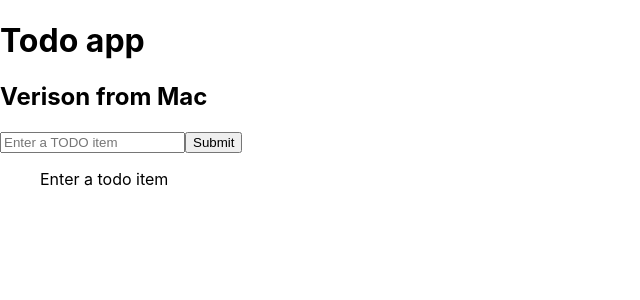
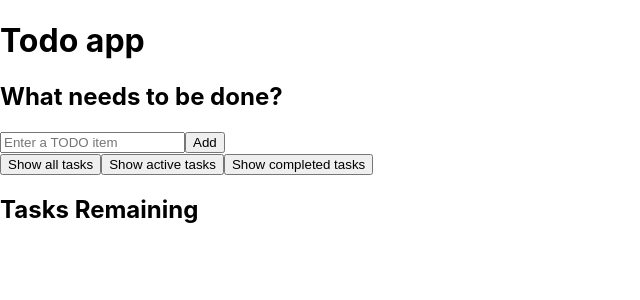
Before and after one commit to SeanLiu122/Nextjs-todo-app, a Next.js app: page / in a window 1280 px wide. Shown: the top 300 px of the page, without its empty margins (0-640 px from the left). Built offline with nearby package versions, Linux system fonts and the light colour scheme.

Commit message:
todomatic version

```diff
--- /dev/null
+++ b/pages/about.js
@@ -0,0 +1,5 @@
+export default function About() {
+  return (
+    <div>About Page</div>
+  )
+}
--- a/pages/index.js
+++ b/pages/index.js
@@ -24,27 +24,55 @@ export default function Home() {
     setTodoList(updatedArr);
   }
 
+  const handleEdit = () => {
+    console.log('editing');
+  }
+
   return (
-    <div>
+    <div className="todoapp stack-large">
       <h1>Todo app</h1>
-      <h2>Verison from Mac</h2>
       <form>
+        <h2 className="label-wrapper">
+          <label htmlFor="new-todo-input" className="label__lg">
+            What needs to be done?
+          </label>
+        </h2>
         <input
           type="text"
+          name="text"
+          id="new-todo-input"
+          className="input input__lg"
+          autoComplete="off"
           placeholder="Enter a TODO item"
           onChange={addTodo}
         />
-        <button onClick={handleSubmit}>Submit</button>
+        <button type="submit" className="btn__primary btn__lg" onClick={handleSubmit}>Add</button>
       </form>
-      <ul>
+      <div className="filters btn-group stack-exception">
+        <button type="button">Show all tasks</button>
+        <button>Show active tasks</button>
+        <button>Show completed tasks</button>
+      </div>
+      <h2 id="list-heading">Tasks Remaining</h2>
+      <ul
+        role="list"
+        className="todo-list stack-large stack-exception"
+        aria-labelledby="list-heading"
+      >
         {
           todoList.length >= 1 ? todoList.map((todo, index) => {
-            return <li key={index}>{todo}<button onClick={(e) => {
+            return <li className="todo stack-small" key={index}>{todo}
+            <div className="btn-group"><button type="button" className="btn btn__danger" onClick={(e) => {
               e.preventDefault();
               handleDelete(todo, index);
-            }}>Delete</button></li>
+            }}>Delete</button>
+            <button type="button" className="btn" onClick={(e) => {
+              e.preventDefault();
+              handleEdit();
+            }}>Edit</button></div>
+            </li>
           })
-          : 'Enter a todo item'
+          : ''
         }
       </ul>
     </div>
```
Also changed, not shown: pages/blog.js (added, +25 -0 lines).
